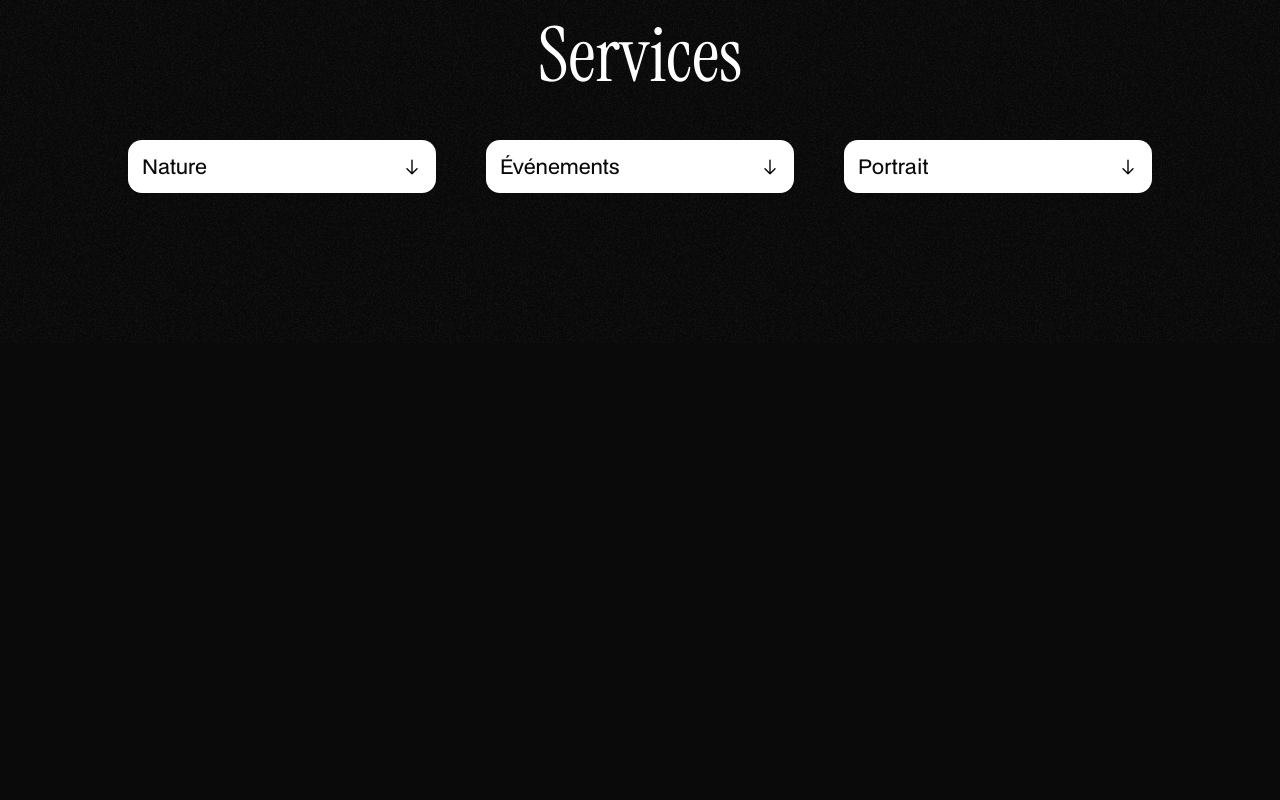
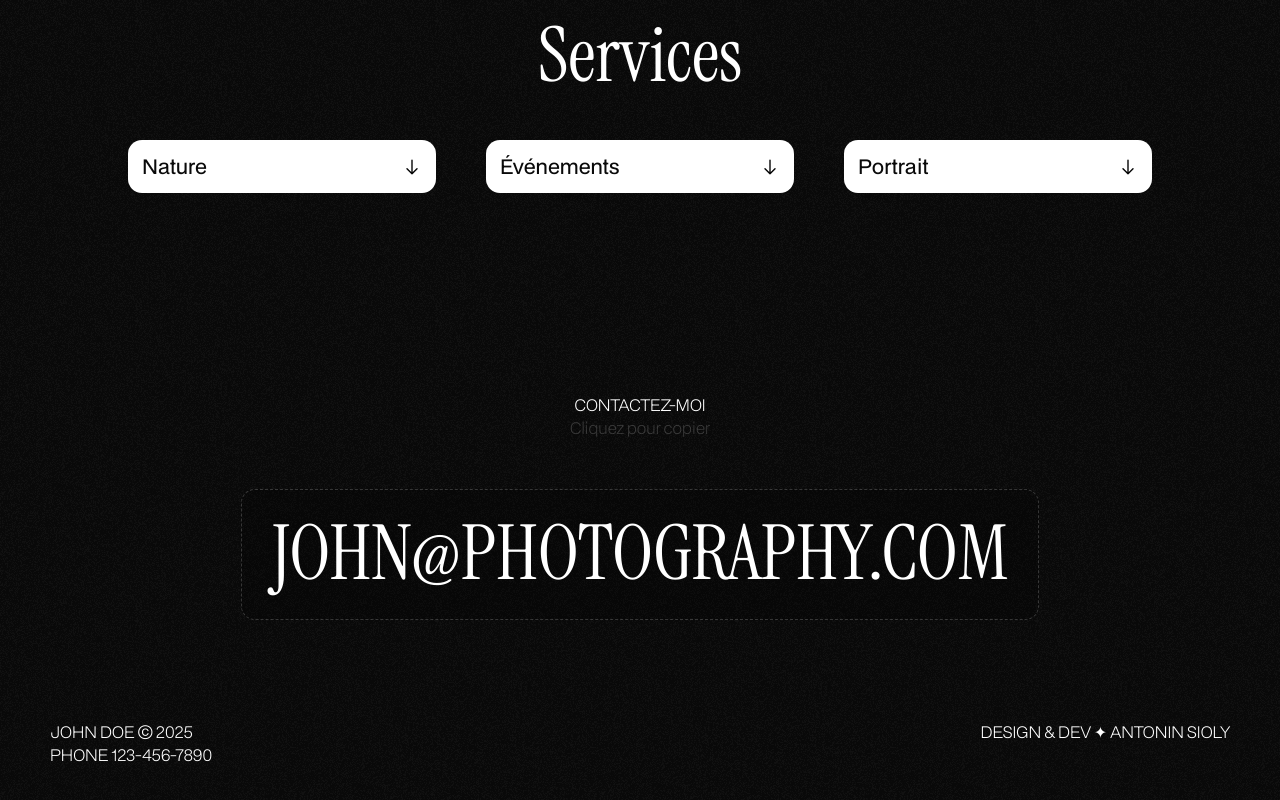
Before and after one commit to HeyAnto/photographer-portfolio, a plain HTML site: page index.html in a window 1280 px wide. Shown: the part 2970-3770 px from the top of the page. Before the commit the page ends 3313 px from the top, so only its background shows below. Drawn offline with Linux system fonts and the light colour scheme.

Commit message:
Add Contact Section & Footer

```diff
--- a/assets/css/globals.css
+++ b/assets/css/globals.css
@@ -17,8 +17,8 @@
   --color-white: #ffffff;
 
   /* Opa Color */
-  --color-opa-dark: #0a0a0a20;
-  --color-opa-white: #ffffff20;
+  --color-opa-dark: #00000030;
+  --color-opa-white: #ffffff30;
 
   /* Font Family */
   --font-family-primary: "BDO Grotesk", "Arial", sans-serif;
@@ -44,7 +44,7 @@
 
 ::selection {
   background: none;
-  text-shadow: 0 0 10px var(--color-white);
+  text-shadow: 0 0 6px var(--color-white);
 }
 
 /* Font Style */
@@ -81,6 +81,10 @@ p {
   font-weight: var(--font-weight-regular);
 }
 
+.p-grey {
+  color: var(--color-opa-white);
+}
+
 /* Reset */
 a {
   text-decoration: none;
--- a/assets/css/layout.css
+++ b/assets/css/layout.css
@@ -162,6 +162,21 @@ section {
   grid-row-gap: 3.125rem;
 }
 
+.copy-contact {
+  background-color: var(--color-opa-dark);
+  border: dashed 1px var(--color-opa-white);
+
+  cursor: pointer;
+}
+
+.copy-contact:hover h2 {
+  transform: scale(0.96);
+}
+
+footer {
+  width: 100%;
+}
+
 /* Media Queries */
 @media screen and (min-width: 2560px) {
   .hero-section {
--- a/assets/css/utilities.css
+++ b/assets/css/utilities.css
@@ -94,6 +94,10 @@
   padding: calc(var(--spacing-unit) * 10);
 }
 
+.p-15 {
+  padding: calc(var(--spacing-unit) * 15);
+}
+
 .p-25 {
   padding: calc(var(--spacing-unit) * 25);
 }
--- /dev/null
+++ b/assets/js/email-copy.js
@@ -0,0 +1,17 @@
+// Sélectionne l'élément "copy-email" et ajoute un écouteur d'événement au clic
+document.getElementById("copy-email").addEventListener("click", function () {
+  // Adresse email à copier
+  const email = "JOHN@PHOTOGRAPHY.COM";
+
+  // Utilise l'API Clipboard pour copier l'email dans le presse-papiers
+  navigator.clipboard
+    .writeText(email) // Copie l'email
+    .then(() => {
+      // Affiche une alerte si la copie a réussi
+      alert("Email copié !");
+    })
+    .catch((err) => {
+      // Affiche une erreur dans la console si la copie échoue
+      console.error("Erreur lors de la copie : ", err);
+    });
+});
--- a/index.html
+++ b/index.html
@@ -200,10 +200,34 @@
             </div>
           </div>
         </section>
+
+        <!-- Contact Section -->
+        <section class="flex flex-column items-center mtb-50 gap-25">
+          <div class="text-center">
+            <p>CONTACTEZ-MOI</p>
+            <p class="p-grey">Cliquez pour copier</p>
+          </div>
+
+          <div class="copy-contact flex item-center p-15 br-14" id="copy-email">
+            <h2>JOHN@PHOTOGRAPHY.COM</h2>
+          </div>
+        </section>
       </div>
+
+      <!-- Footer -->
+      <footer class="flex justify-between">
+        <p>
+          JOHN DOE © 2025
+          <br />
+          PHONE 123-456-7890
+        </p>
+
+        <p>DESIGN & DEV ✦ ANTONIN SIOLY</p>
+      </footer>
     </main>
     <script src="assets/js/hero.js"></script>
     <script src="assets/js/dropdown.js"></script>
     <script src="assets/js/icons.js"></script>
+    <script src="assets/js/email-copy.js"></script>
   </body>
 </html>
```
